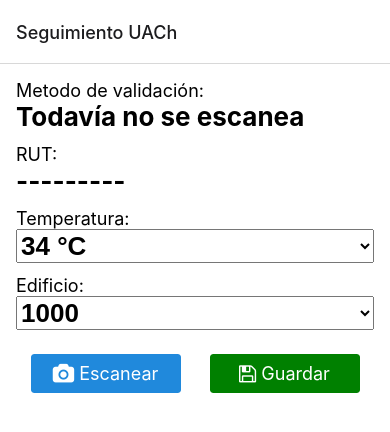
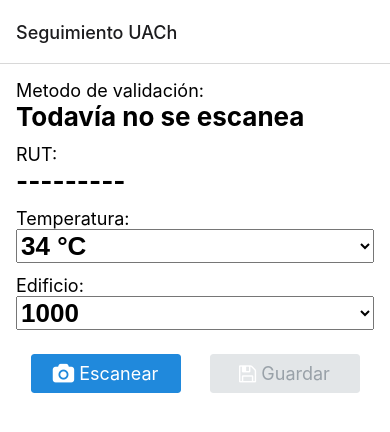
Before and after one commit to jelbo96/app-registro-uach, a React Native app: screen / in a window 390 px wide. Shown: the top 432 px of the page. Built offline with nearby package versions, Linux system fonts and the light colour scheme.

Commit message:
add firebase helper function

```diff
--- a/App.js
+++ b/App.js
@@ -1,5 +1,4 @@
 import * as React from "react";
-import { View, Text } from "react-native";
 import { NavigationContainer } from "@react-navigation/native";
 import { createNativeStackNavigator } from "@react-navigation/native-stack";
 import Home from "./components/Home";
--- a/components/Camera.js
+++ b/components/Camera.js
@@ -52,9 +52,9 @@
       });
     } else {
       alert("El código no es válido");
+      setValor({ rut: "---------", serie: "-------" });
     }
 
-    /* alert(JSON.stingify(valor)); */
     console.log(valor);
     setScanned(true);
     setStartCamera(false);
@@ -85,9 +85,6 @@
           onPress={() => setStartCamera(false)}
         />
       </BarCodeScanner>
-      {/*   {scanned && (
-        <Button title={"Tap to Scan Again"} onPress={() => setScanned(false)} />
-      )} */}
     </View>
   );
 }
--- /dev/null
+++ b/components/FirebaseHelpers.js
@@ -0,0 +1,5 @@
+/* Year/Month/Day/Build */
+
+export function postFirebase(value) {
+  console.log("sending to firebase", value);
+}
--- a/components/Home.js
+++ b/components/Home.js
@@ -1,15 +1,11 @@
 import { StatusBar } from "expo-status-bar";
 import React, { useState, useRef } from "react";
-import {
-  StyleSheet,
-  Text,
-  View,
-  TouchableOpacity,
-  ScrollView,
-} from "react-native";
+import { StyleSheet, Text, View, ScrollView } from "react-native";
 import Camera from "./Camera";
 import PickerTemperature from "./PickerTemperature";
 import PickerBuilding from "./PickerBuilding";
+
+import { postFirebase } from "./FirebaseHelpers";
 
 import { Button } from "react-native-elements";
 import Icon from "react-native-vector-icons/FontAwesome";
@@ -22,34 +18,18 @@
 
   const pickerRef = useRef();
 
-  function open() {
-    pickerRef.current.focus();
-  }
-
-  function close() {
-    pickerRef.current.blur();
-  }
-
   const __startCamera = () => {
     setStartCamera(true);
   };
 
   const sendData = () => {
-    /* Añadir al objeto valor
-       building:
-       datetime:
-       temperature:
-    */
-    setValor({
+    /* Enviar la info a firebase sin setear valor */
+    postFirebase({
       ...valor,
-      building: selectedBuilding /* A partir de selector */,
+      building: selectedBuilding,
       datetime: new Date().toLocaleString(),
-      temperature: selectedTemperature /* A Partir de selector */,
+      temperature: selectedTemperature,
     });
-
-    console.log(valor);
-
-    /* Enviar a firebase */
   };
 
   return (
@@ -62,15 +42,7 @@
           setValor={setValor}
         />
       ) : (
-        <ScrollView
-          style={styles.scroll}
-          /*  style={{
-            flex: 1,
-            backgroundColor: "#fff",
-            justifyContent: "center",
-            alignItems: "center",
-          }} */
-        >
+        <ScrollView style={styles.scroll}>
           <Text style={styles.textLabel}>Metodo de validación:</Text>
 
           <Text style={styles.textBigLabel}>
@@ -110,6 +82,7 @@
             <Button
               icon={<Icon name="save" size={20} color="white" />}
               title=" Guardar"
+              disabled={valor.rut == "---------" ? true : false}
               onPress={() => sendData()}
               buttonStyle={[styles.button, styles.buttonSave]}
             />
--- a/components/PickerBuilding.js
+++ b/components/PickerBuilding.js
@@ -1,5 +1,4 @@
 import React from "react";
-import { Text, View } from "react-native";
 import { Picker } from "@react-native-picker/picker";
 
 const PickerBuilding = ({
--- a/components/PickerTemperature.js
+++ b/components/PickerTemperature.js
@@ -1,5 +1,4 @@
 import React from "react";
-import { Text, View } from "react-native";
 import { Picker } from "@react-native-picker/picker";
 
 const PickerTemperature = ({
```
